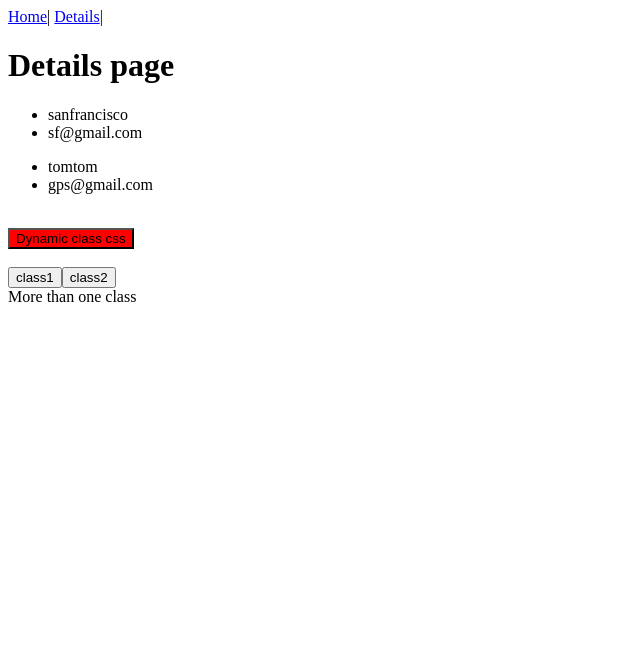
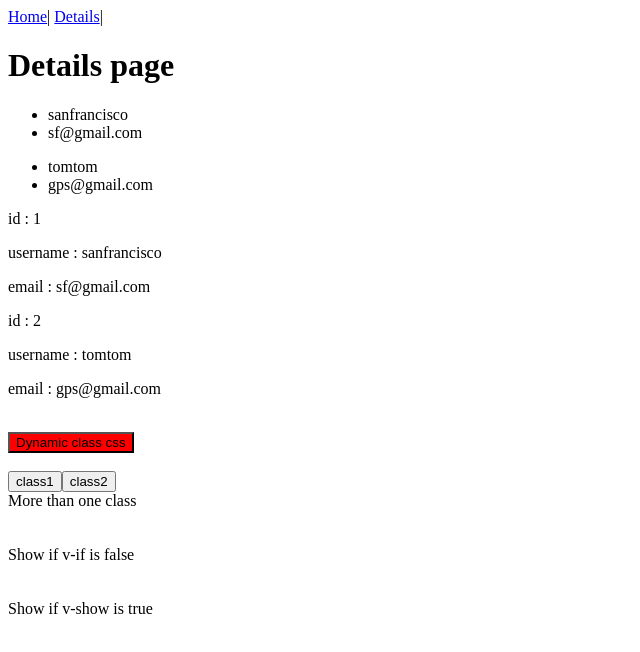
Before and after one commit to teemopower/vue-router-form, a Vue app: page /details in a window 1280 px wide. Shown: the top 652 px of the page, without its empty margins (0-640 px from the left). Built offline with nearby package versions, Linux system fonts and the light colour scheme.

Commit message:
v-if and nested v-for

```diff
--- a/src/components/Details.vue
+++ b/src/components/Details.vue
@@ -5,6 +5,11 @@
       <li>{{ test.username }}</li>
       <li>{{ test.email }}</li>
     </ul>
+    <template v-for="test in testData">
+      <div v-for="(val, key) in test">
+        <p>{{ key }} : {{ val }}</p>
+      </div>
+    </template>
     <br>
     <button
       @click="addClass = !addClass"
@@ -15,6 +20,13 @@
     <button @click="class1 = !class1">class1</button>
     <button @click="class2 = !class2">class2</button>
     <div :class="moreThanOneDynamicClass">More than one class</div>
+    <br>
+    <br>
+    <div v-if="ifExample">Show if v-if is true</div>
+    <div v-else-if="!ifExample">Show if v-if is false</div>
+    <br>
+    <br>
+    <div v-show="showExample">Show if v-show is true</div>
   </div>
 </template>
 
@@ -40,7 +52,9 @@ export default {
       ],
       addClass: true,
       class1: false,
-      class2: false
+      class2: false,
+      ifExample: false,
+      showExample: true
     };
   },
   methods: {},
```
